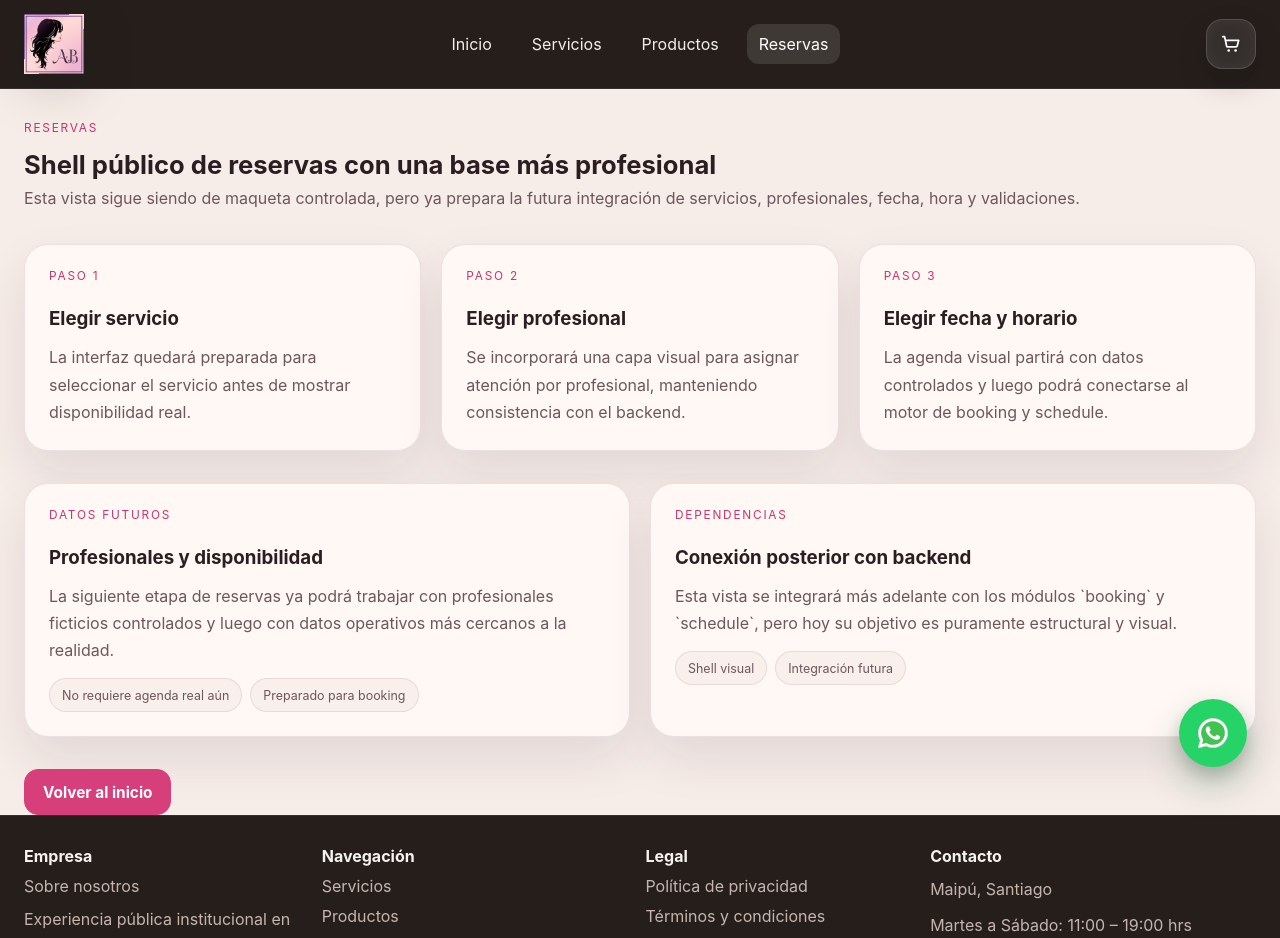
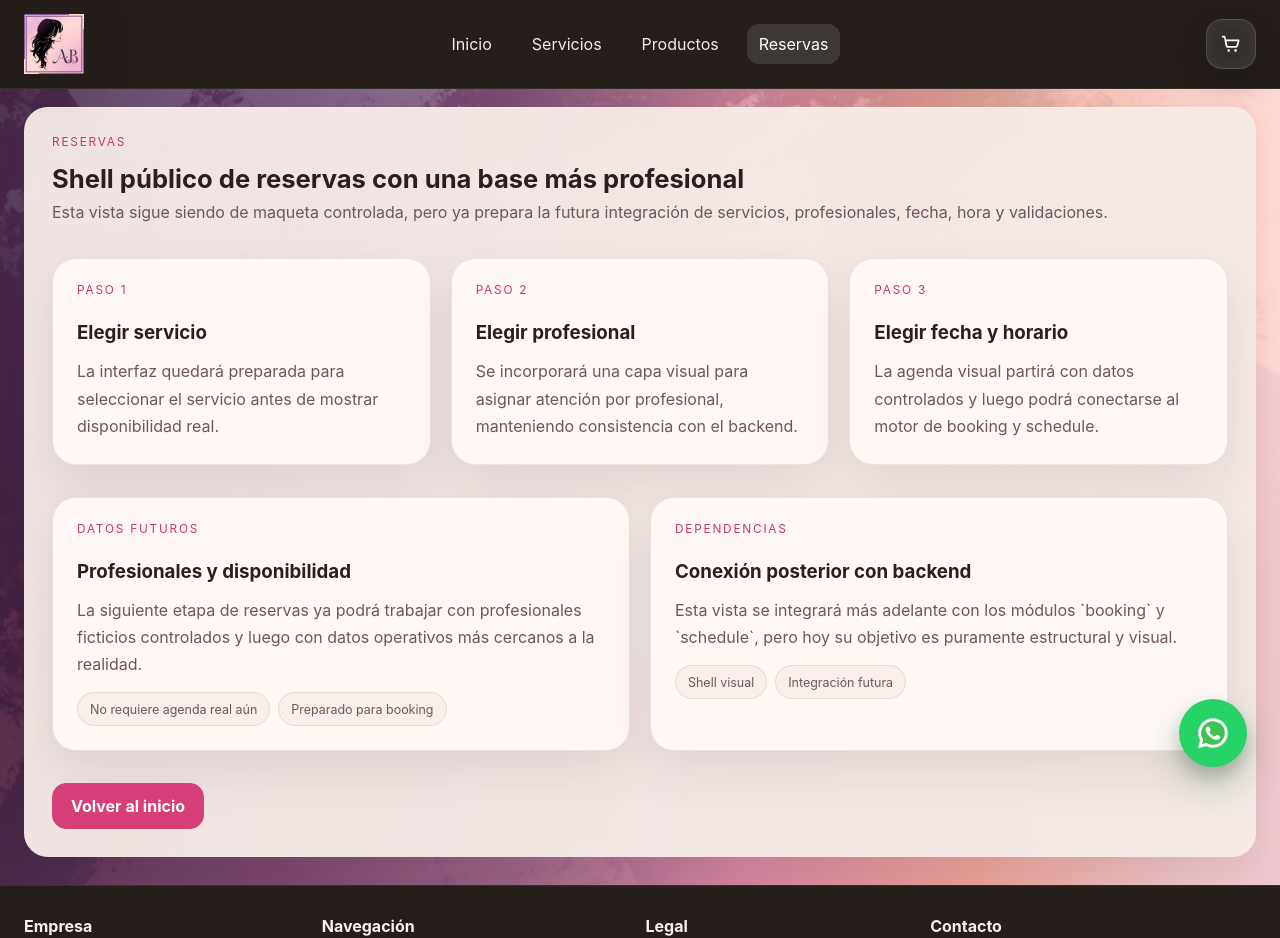
Before and after one commit to AlvaroHuenuqueoArias/always-beautiful, a React (Vite) app in the folder web/: page /booking in a window 1280 px wide. Shown: the top 938 px of the page. Built offline with nearby package versions, Linux system fonts and the light colour scheme.

Commit message:
feat(storefront): preparar shells públicos para catálogo reservas carrito y checkout

```diff
--- a/web/src/pages/public/BookingPage.jsx
+++ b/web/src/pages/public/BookingPage.jsx
@@ -1,11 +1,25 @@
+import { useNavigate } from "react-router-dom";
+
 import SectionHeading from "../../components/shared/SectionHeading";
 import StorefrontCard from "../../components/shared/StorefrontCard";
-import StorefrontButton from "../../components/shared/StorefrontButton";
 import { BOOKING_FLOW } from "../../design/tokens";
 
 export default function BookingPage() {
+    const navigate = useNavigate();
+
+    function handleReturnHome(event) {
+        event.preventDefault();
+        navigate("/");
+
+        window.requestAnimationFrame(() => {
+            window.scrollTo({ top: 0, left: 0, behavior: "auto" });
+        });
+    }
+
     return (
+        <div className="public-page-frame public-page-frame--editorial public-page-frame--section-layers">
             <section className="page-shell">
+                <div className="page-shell__editorial-inner">
                     <SectionHeading
                         eyebrow="Reservas"
                         title="Shell público de reservas con una base más profesional"
@@ -29,7 +43,10 @@ export default function BookingPage() {
                             eyebrow="Datos futuros"
                             title="Profesionales y disponibilidad"
                             description="La siguiente etapa de reservas ya podrá trabajar con profesionales ficticios controlados y luego con datos operativos más cercanos a la realidad."
-                    meta={["No requiere agenda real aún", "Preparado para booking"]}
+                            meta={[
+                                "No requiere agenda real aún",
+                                "Preparado para booking"
+                            ]}
                             highlight="pink"
                         />
 
@@ -42,9 +59,15 @@ export default function BookingPage() {
                         />
                     </div>
 
-            <StorefrontButton to="/" variant="primary">
+                    <a
+                        className="storefront-button storefront-button--primary"
+                        href="/"
+                        onClick={handleReturnHome}
+                    >
                         Volver al inicio
-            </StorefrontButton>
+                    </a>
+                </div>
             </section>
+        </div>
     );
 }
--- a/web/src/pages/public/CartPage.jsx
+++ b/web/src/pages/public/CartPage.jsx
@@ -5,7 +5,9 @@ import { CART_SUMMARY_ITEMS } from "../../design/tokens";
 
 export default function CartPage() {
     return (
+        <div className="public-page-frame public-page-frame--editorial public-page-frame--section-layers">
             <section className="page-shell">
+                <div className="page-shell__editorial-inner">
                     <SectionHeading
                         eyebrow="Carrito"
                         title="Resumen visual de compra preparado para la siguiente fase"
@@ -34,10 +36,13 @@ export default function CartPage() {
                         <StorefrontButton to="/products" variant="ghost">
                             Volver a productos
                         </StorefrontButton>
+
                         <StorefrontButton to="/checkout" variant="primary">
                             Ir a checkout
                         </StorefrontButton>
                     </div>
+                </div>
             </section>
+        </div>
     );
 }
--- a/web/src/pages/public/CheckoutPage.jsx
+++ b/web/src/pages/public/CheckoutPage.jsx
@@ -33,9 +33,11 @@ export default function CheckoutPage() {
                 </p>
             </div>
 
-            <StorefrontButton to="/booking" variant="secondary">
-                Ver módulo de reservas
-            </StorefrontButton>
+            <div className="checkout-page__actions">
+                <StorefrontButton to="/booking" variant="secondary">
+                    Ver módulo de reservas
+                </StorefrontButton>
+            </div>
         </section>
     );
 }
--- a/web/src/pages/public/ProductsPage.jsx
+++ b/web/src/pages/public/ProductsPage.jsx
@@ -5,7 +5,9 @@ import { PRODUCTS_PREVIEW } from "../../design/tokens";
 
 export default function ProductsPage() {
     return (
-        <section className="page-shell">
+        <section className="public-page-frame public-page-frame--editorial public-page-frame--section-layers">
+            <div className="page-shell page-shell--products">
+                <div className="page-shell__editorial-inner">
                     <SectionHeading
                         eyebrow="Productos"
                         title="Catálogo público base con mejor lenguaje visual"
@@ -40,6 +42,8 @@ export default function ProductsPage() {
                             Continuar al carrito shell
                         </StorefrontButton>
                     </div>
+                </div>
+            </div>
         </section>
     );
 }
```
Lines whose indentation alone changed are shown as unchanged.
